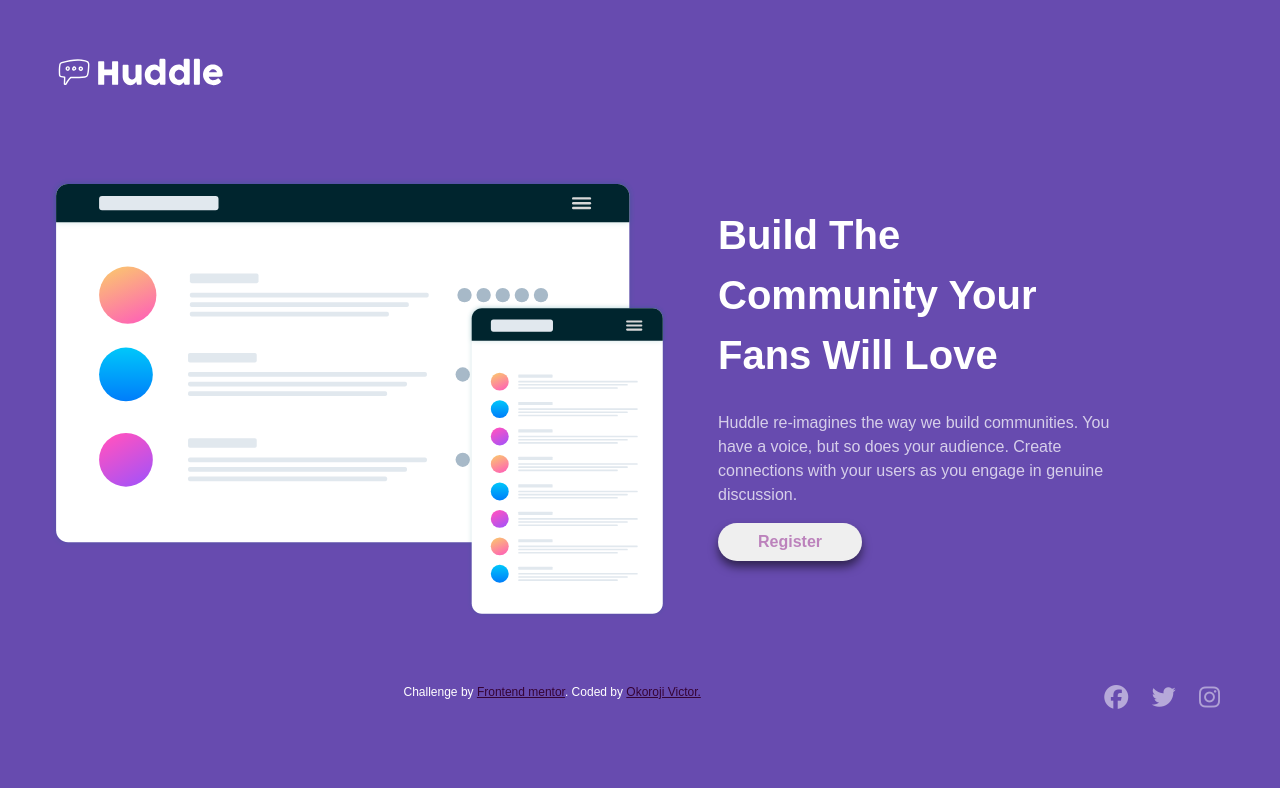
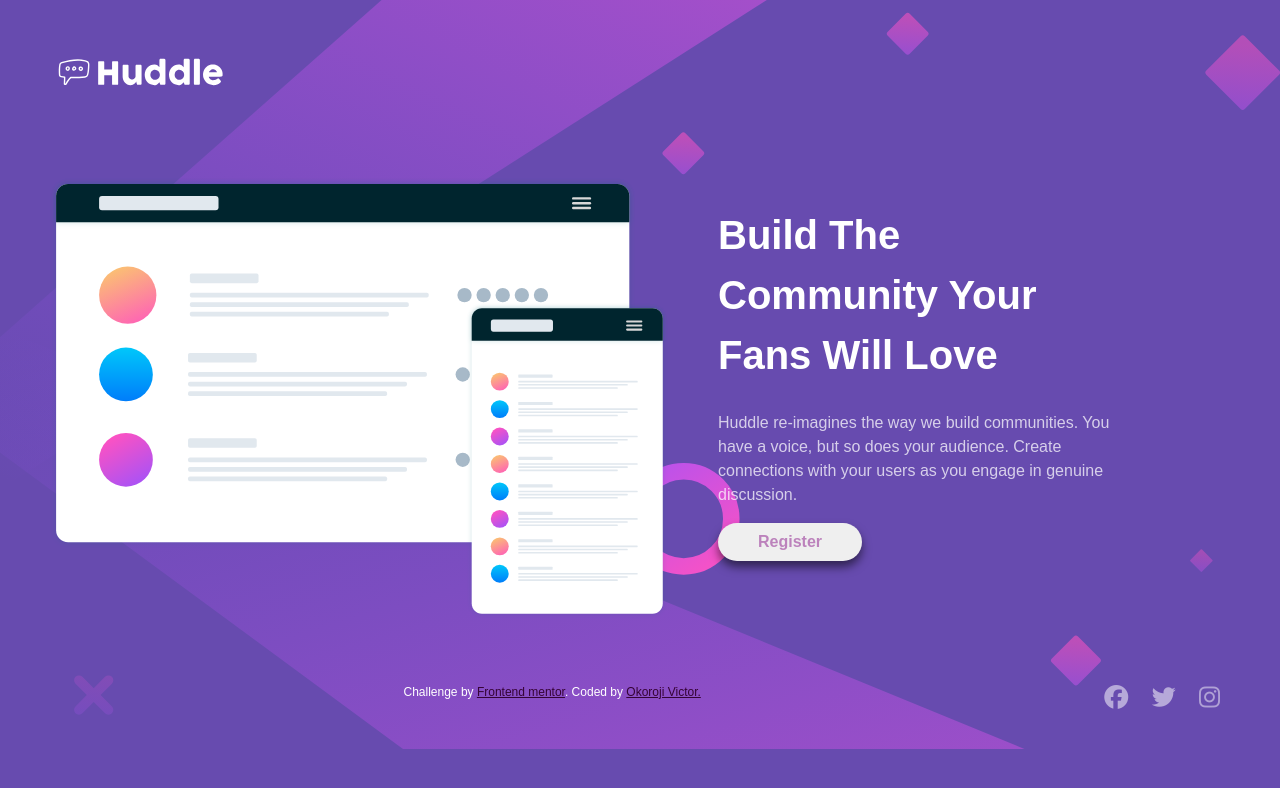
Before and after one commit to vickymarz/frontend-huddle.github.io, a plain HTML site: page index.html in a window 1280 px wide. Drawn offline with Linux system fonts and the light colour scheme.

Commit message:
Update main.css

```diff
--- a/main.css
+++ b/main.css
@@ -11,7 +11,7 @@ body {
 	padding: 0;
 	max-width: 100vw;
 	font-size: 1.6rem;
-	background: url('../frontendmentor01/images/bg-desktop.svg') center no-repeat;
+	background: url('bg-desktop.svg') center no-repeat;
 	background-size: cover;
 	background-color: var(--main-violet);
 }
```
